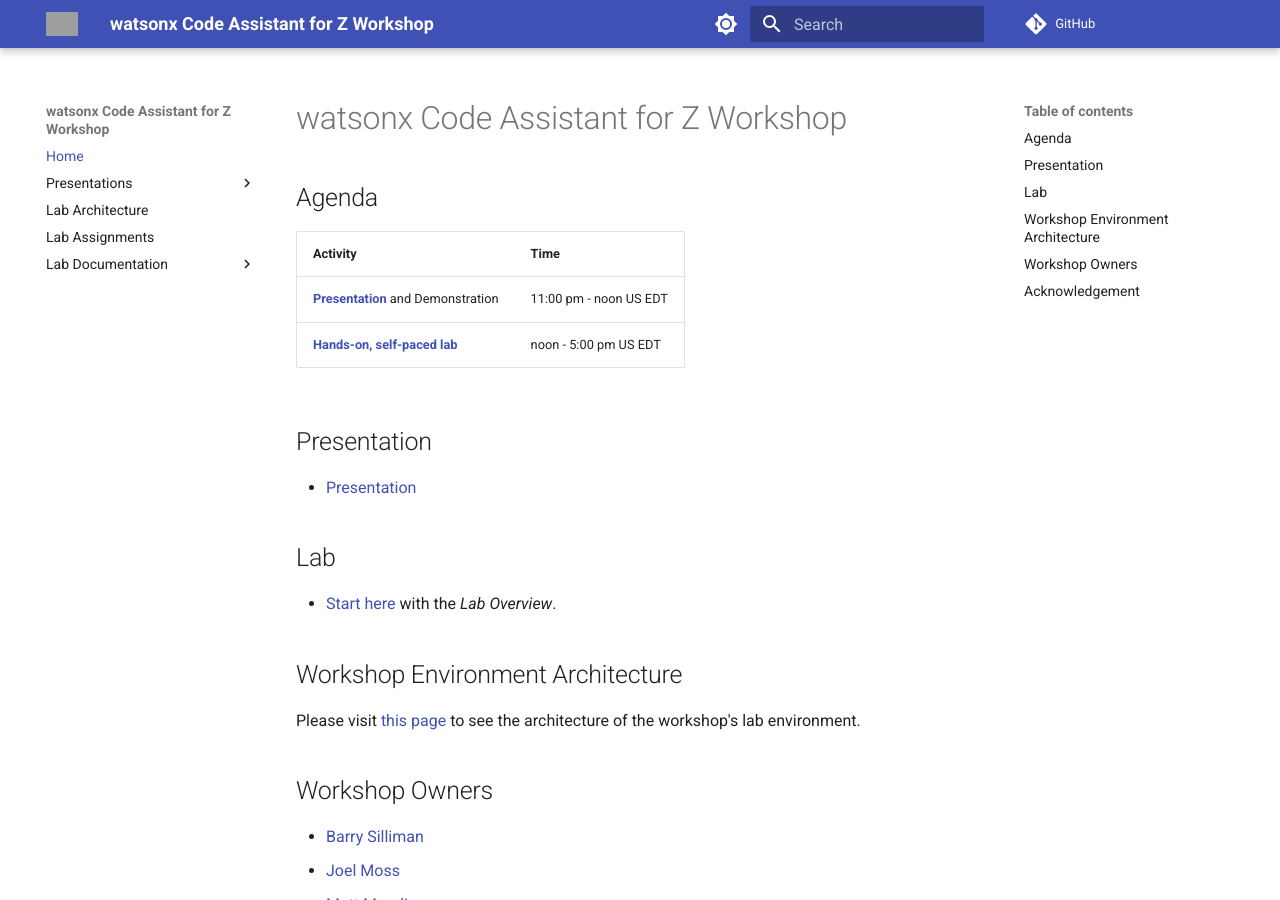
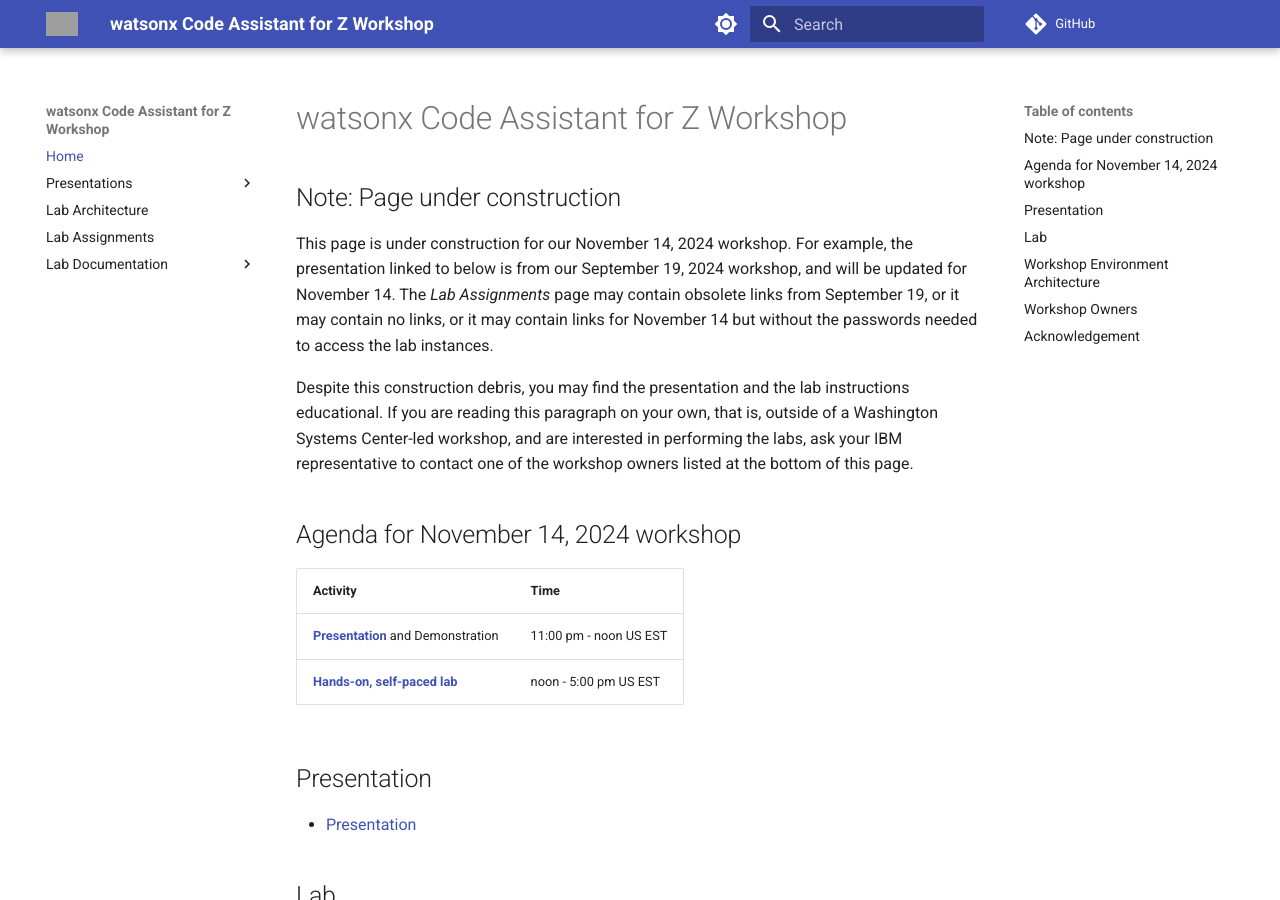
Before and after one commit to ibm-wsc/WCA4Z-Wildfire-Workshop, an MkDocs documentation site: the page built from docs/index.md, in a window 1280 px wide and 900 px high. Built offline with MkDocs 1.6.1 and Material for MkDocs 9.7.7, drawn with Linux system fonts in a browser that asks for light colours; comment, search, counter and statistics services are not loaded; grey boxes are pictures that could not be loaded.

Commit message:
Minor edits
 - change link erroneously pointing to July 9 presentation to point to the latest
 - change time zone in Agenda from EDT to EST
 - Add paragraph noting that this page may be "under construction" between workshops

```diff
--- a/docs/index.md
+++ b/docs/index.md
@@ -1,11 +1,16 @@
 # watsonx Code Assistant for Z Workshop
 
-## Agenda
+## Note: Page under construction
+This page is under construction for our November 14, 2024 workshop.  For example, the presentation linked to below is from our September 19, 2024 workshop, and will be updated for November 14.    The *Lab Assignments* page may contain obsolete links from September 19, or it may contain no links, or it may contain links for November 14 but without the passwords needed to access the lab instances.
+
+Despite this construction debris, you may find the presentation and the lab instructions educational.  If you are reading this paragraph on your own, that is, outside of a Washington Systems Center-led workshop, and are interested in performing the labs, ask your IBM representative to contact one of the workshop owners listed at the bottom of this page.
+
+## Agenda for November 14, 2024 workshop
 
 | Activity       | Time     |
 | ---                  | ---           |
-| [**Presentation**](#presentation) and Demonstration             | 11:00 pm - noon US EDT   |
-| [**Hands-on, self-paced lab**](#lab)           | noon - 5:00 pm US EDT      |
+| [**Presentation**](#presentation) and Demonstration             | 11:00 pm - noon US EST   |
+| [**Hands-on, self-paced lab**](#lab)           | noon - 5:00 pm US EST      |
 
 ## Presentation
 
--- a/mkdocs.yml
+++ b/mkdocs.yml
@@ -8,7 +8,7 @@
     # - Prerequisites: 'prerequisites.md'
 
     - Presentations:
-      - Presentation: 'presentations/watsonx Code Assistant for Z Overview - WSC Workshop July 9 2024.pdf'
+      - Presentation: 'presentations/watsonx Code Assistant for Z Overview - WSC Workshop September 19 2024.pdf'
     - Lab Architecture: 'workshop-architecture.md'
     - Lab Assignments: 'lab-assignments.md'
     - Lab Documentation:
```
